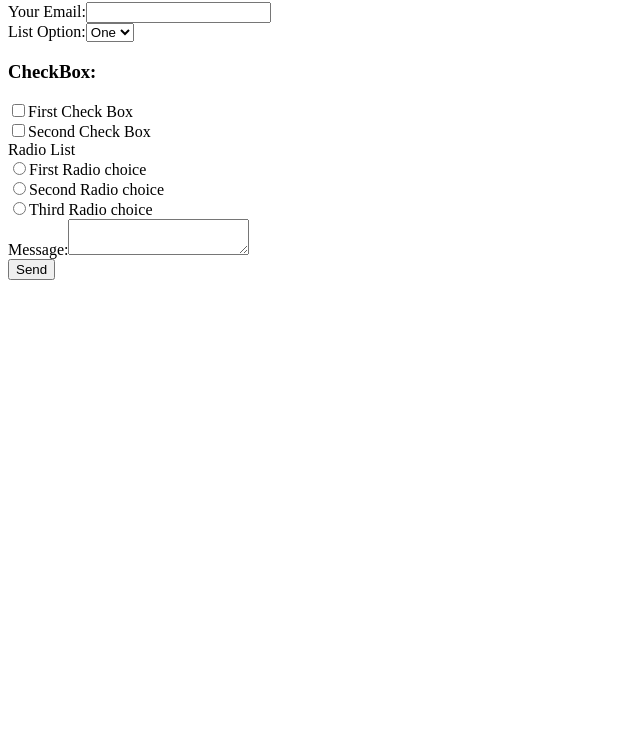
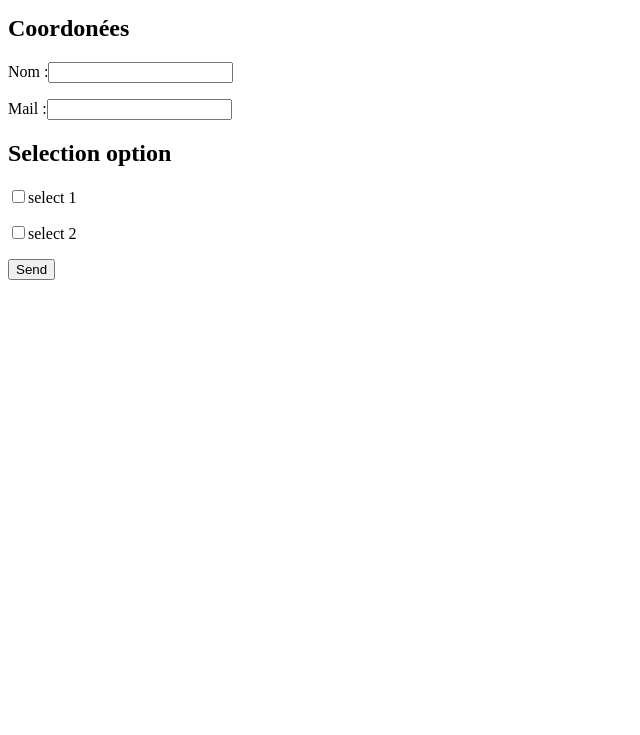
Before and after one commit to itamdinaux/formTest, a Gatsby site: page / in a window 1280 px wide. Shown: the part 65-800 px from the top of the page, without its empty margins (0-640 px from the left). Built offline with nearby package versions, Linux system fonts and the light colour scheme; Gatsby itself is replaced by a stand-in of ours.

Commit message:
200803-10

```diff
--- a/src/pages/index.js
+++ b/src/pages/index.js
@@ -1,17 +1,14 @@
 import React, { useState } from "react"
 import "../css/contact.css"
 const Home = () => {
-  const [counter, setCounter] = useState(1)
-  const plus = () => {
-    setCounter(counter + 1)
+  const [checkBoxTwo, setCheckBoxTwo] = useState(1)
+  const checkTheBoxTwo = () => {
+    setCheckBoxTwo(checkBoxTwo => !checkBoxTwo)
   }
-  const zero = () => {
-    setCounter(counter => 0)
-  }
-  console.log(counter)
+
   return (
     <div>
-      <h2>Contact form</h2>
+      <h1>Contact form</h1>
       <form name="contact" method="POST" data-netlify="true" action="/success">
         <input
           type="hidden"
@@ -19,122 +16,75 @@ const Home = () => {
           value="contact"
           aria-label="contact"
         />
-
-        <div className="element">
-          <label htmlFor="mail">Your Email:</label>
-          <input type="email" name="email" aria-label="mail" />
+        <div>
+          <h2>Coordonées</h2>
+          <p>
+            <label htmlFor="name">
+              Nom :
+              <input type="text" name="name" aria-label="name" />
+            </label>
+          </p>
+          <p>
+            <label htmlFor="mail">
+              Mail :
+              <input type="mail" name="mail" aria-label="mail" />
+            </label>
+          </p>
         </div>
-
-        <div className="element">
-          <label htmlFor="list">List Option:</label>
-          <select name="list-option">
-            <option value="one">One</option>
-            <option value="two">Two</option>
-          </select>
-        </div>
-
-        <div className="element">
-          <h3>CheckBox:</h3>
-          <div className="box">
+        <div>
+          <h2>Selection option</h2>
+          <p>
+            <label htmlFor="select-1">
               <input
                 type="checkbox"
-              name="checkbox-1"
-              aria-label="checkbox-1"
-              id="checkbox-1"
-              value="ok"
+                name="select"
+                aria-label="select-1"
+                id="select-1"
+                value="select 1"
               />
-            <label htmlFor="checkbox-1" for="checkbox-1">
-              First Check Box
+              select 1
             </label>
-          </div>
-          <div className="box">
+          </p>
+          <p>
+            <label htmlFor="select-2">
               <input
                 type="checkbox"
-              name="checkbox-2"
-              aria-label="checkbox-2"
-              id="checkbox-2"
-              value="ok"
+                name="select"
+                aria-label="select-2"
+                id="select-2"
+                value="select 2"
+                onClick={checkTheBoxTwo}
               />
-            <label htmlFor="checkbox-2" for="checkbox-2">
-              Second Check Box
+              select 2
             </label>
+          </p>
         </div>
-        </div>
-
-        <div className="element">
-          <label htmlFor="radio">Radio List</label>
-          <div className="box">
+        <div className={!checkBoxTwo ? "open" : "closed"}>
+          <h3>element of CheckBox 2</h3>
+          <p>
+            <label htmlFor="radio-1">
               <input
                 type="radio"
-              name="radioChoice"
+                name="select"
                 aria-label="radio-1"
                 id="radio-1"
-              value="ok 1"
-              onClick={plus}
+                value="selection radio 1"
               />
-            <label htmlFor="radio-1" for="radio-1">
-              First Radio choice
+              Selection radio 1
             </label>
-          </div>
-          <div className="box">
+          </p>
+          <p>
+            <label htmlFor="radio-2">
               <input
                 type="radio"
-              name="radioChoice"
+                name="select"
                 aria-label="radio-2"
                 id="radio-2"
-              value="ok 2"
-              onClick={plus}
+                value="selection radio 2"
               />
-            <label htmlFor="radio-2" for="radio-2">
-              Second Radio choice
+              Selection radio 2
             </label>
-          </div>
-          <div className="box">
-            <input
-              type="radio"
-              name="radioChoice"
-              aria-label="radio-3"
-              id="radio-3"
-              value="ok 3"
-              onClick={zero}
-            />
-            <label htmlFor="radio-3" for="radio-3">
-              Third Radio choice
-            </label>
-          </div>
-          <div className={counter === 0 ? "open" : "closed"}>
-            <label htmlFor="subcheckbox">Radio 2 Sub element:</label>
-
-            <div className="box">
-              <input
-                type="checkbox"
-                name="checkbox-1"
-                aria-label="checkbox-sub-1"
-                id="checkbox-sub-1"
-                value="ok 1"
-              />
-              <label htmlFor="checkbox-sub-1" for="checkbox-sub-1">
-                First SubCheck Box
-              </label>
-            </div>
-            <div className="box">
-              <input
-                type="checkbox"
-                name="checkbox-sub-2"
-                aria-label="checkbox-sub-2"
-                id="checkbox-sub-2"
-                value="ok 2"
-              />
-              <label htmlFor="checkbox-sub-2" for="checkbox-sub-2">
-                Second SubCheck Box
-              </label>
-            </div>
-          </div>
-        </div>
-
-        <div className="element">
-          <label htmlFor="msg">Message:</label>
-          <textarea name="message" aria-label="msg" />
+          </p>
         </div>
 
         <button type="submit">Send</button>
```
Lines whose indentation alone changed are shown as unchanged.
